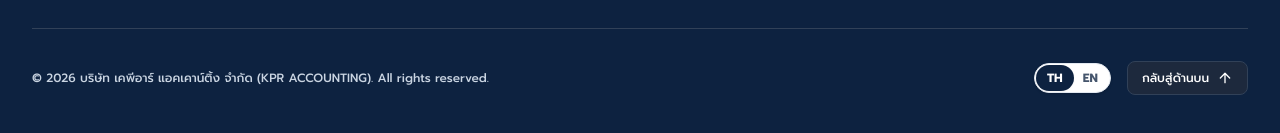
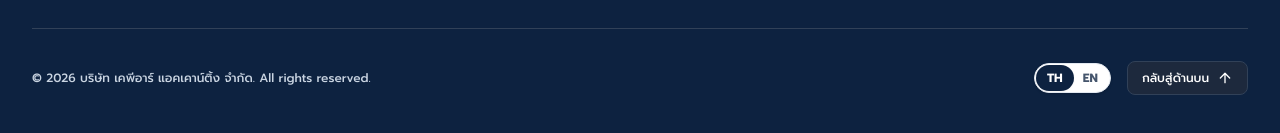
Before and after one commit to sadper102/KPR-Accounting, a Next.js app: page / in a window 1280 px wide. Shown: the part 6601-6734 px from the top of the page. Built offline with nearby package versions, Linux system fonts and the light colour scheme; a web font is replaced by a local one.

Commit message:
Remove (KPR ACCOUNTING) suffix from footer copyright

```diff
--- a/src/components/Footer.tsx
+++ b/src/components/Footer.tsx
@@ -121,9 +121,7 @@ export default function Footer() {
         <div className="pt-8 flex flex-col sm:flex-row items-center justify-between gap-4 text-xs font-medium text-slate-300">
           <div>
             © {new Date().getFullYear()}{" "}
-            {lang === "th"
-              ? `${SITE_CONFIG.companyName} (${SITE_CONFIG.name})`
-              : `${SITE_CONFIG.companyNameEn} (${SITE_CONFIG.name})`}
+            {lang === "th" ? SITE_CONFIG.companyName : SITE_CONFIG.companyNameEn}
             . All rights reserved.
           </div>
 
```
